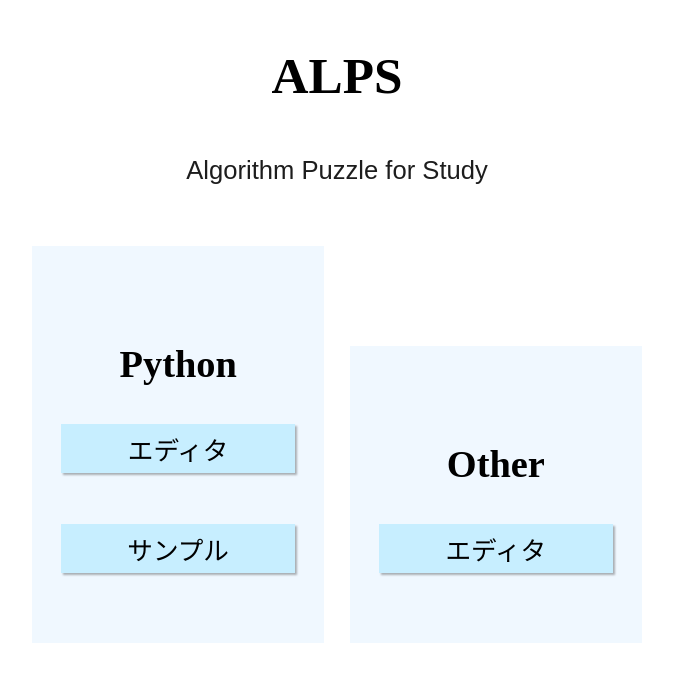
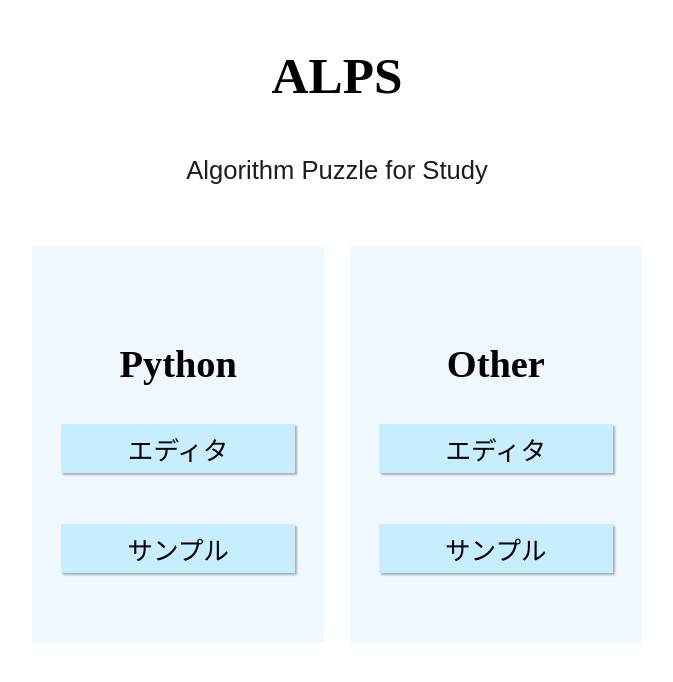
Before and after one commit to s-sasaki-gunma/alps, a plain HTML site: page index.html in a window 1280 px wide. Shown: the part 116-798 px from the top of the page, without its empty margins (303-976 px from the left). Drawn offline with Linux system fonts and the light colour scheme.

Commit message:
update Style

```diff
--- a/index.html
+++ b/index.html
@@ -28,6 +28,7 @@
 		<section class="category">
 			<h2>Other</h2>
 			<p><a href="./contentOther/editor.html">エディタ</a></p>
+			<p><a >サンプル</a></p>
 		</section>
 	</main>
 </body>
```
